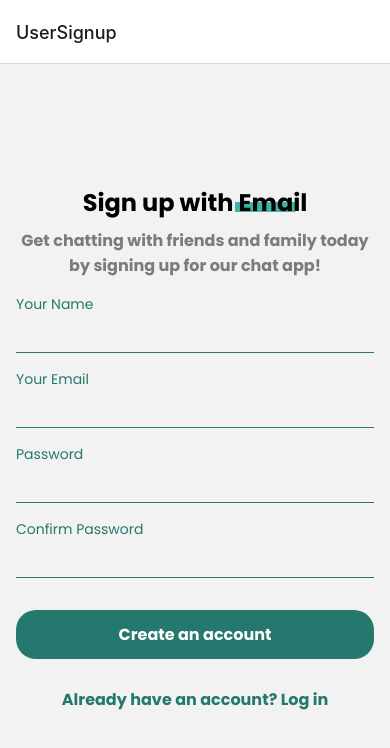
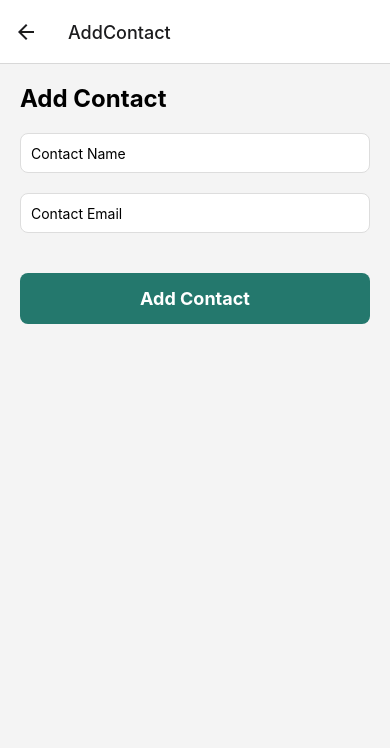
Before and after one commit to PhilaNgcamu/chat-app, a React Native app: screen /AddContact in a window 390 px wide. Shown: the top 748 px of the page. Built offline with nearby package versions, Linux system fonts and the light colour scheme; no server answers.

Commit message:
Added contact form

```diff
--- /dev/null
+++ b/components/chat/AddContact.js
@@ -0,0 +1,84 @@
+import React, { useState } from "react";
+import {
+  View,
+  Text,
+  TextInput,
+  TouchableOpacity,
+  StyleSheet,
+} from "react-native";
+import { getDatabase, ref, push } from "firebase/database";
+
+const AddContact = ({ navigation }) => {
+  const [contactName, setContactName] = useState("");
+  const [contactEmail, setContactEmail] = useState("");
+
+  const handleAddContact = async () => {
+    if (contactName.trim() === "" || contactEmail.trim() === "") return;
+    const db = getDatabase();
+    const contactsRef = ref(db, "users");
+    await push(contactsRef, {
+      name: contactName,
+      email: contactEmail,
+    });
+    setContactName("");
+    setContactEmail("");
+    navigation.goBack();
+  };
+
+  return (
+    <View style={styles.container}>
+      <Text style={styles.title}>Add Contact</Text>
+      <TextInput
+        style={styles.input}
+        value={contactName}
+        onChangeText={setContactName}
+        placeholder="Contact Name"
+      />
+      <TextInput
+        style={styles.input}
+        value={contactEmail}
+        onChangeText={setContactEmail}
+        placeholder="Contact Email"
+      />
+      <TouchableOpacity style={styles.addButton} onPress={handleAddContact}>
+        <Text style={styles.addButtonText}>Add Contact</Text>
+      </TouchableOpacity>
+    </View>
+  );
+};
+
+const styles = StyleSheet.create({
+  container: {
+    flex: 1,
+    padding: 20,
+    backgroundColor: "#f4f4f4",
+  },
+  title: {
+    fontSize: 24,
+    fontWeight: "bold",
+    marginBottom: 20,
+  },
+  input: {
+    height: 40,
+    borderColor: "#ddd",
+    borderWidth: 1,
+    borderRadius: 8,
+    padding: 10,
+    marginBottom: 20,
+    backgroundColor: "#fff",
+  },
+  addButton: {
+    backgroundColor: "#24786D",
+    padding: 15,
+    borderRadius: 8,
+    alignItems: "center",
+    marginTop: 20,
+  },
+  addButtonText: {
+    color: "#fff",
+    fontSize: 18,
+    fontWeight: "bold",
+  },
+});
+
+export default AddContact;
--- a/components/chat/CreateGroupChat.js
+++ b/components/chat/CreateGroupChat.js
@@ -7,7 +7,7 @@ import {
   FlatList,
   StyleSheet,
 } from "react-native";
-import { getDatabase, ref, push, get, update } from "firebase/database";
+import { getDatabase, ref, push, get } from "firebase/database";
 import { auth } from "../../backend/firebaseConfig";
 import { MaterialIcons } from "@expo/vector-icons";
 
@@ -29,6 +29,8 @@ const CreateGroupChat = ({ navigation }) => {
           })
         );
         setContacts(contactsList);
+      } else {
+        setContacts([]);
       }
     };
     fetchContacts();
@@ -84,14 +86,35 @@ const CreateGroupChat = ({ navigation }) => {
         onChangeText={setGroupName}
         placeholder="Group Name"
       />
+      {contacts.length === 0 ? (
+        <View style={styles.noContactsContainer}>
+          <MaterialIcons name="error-outline" size={50} color="#888" />
+          <Text style={styles.noContactsText}>No contacts available</Text>
+        </View>
+      ) : (
         <FlatList
           data={contacts}
           renderItem={renderItem}
           keyExtractor={(item) => item.id}
           style={styles.contactList}
         />
-      <TouchableOpacity style={styles.createButton} onPress={handleCreateGroup}>
+      )}
+      <TouchableOpacity
+        style={[
+          styles.createButton,
+          (groupName.trim() === "" || selectedContacts.length === 0) &&
+            styles.createButtonDisabled,
+        ]}
+        onPress={handleCreateGroup}
+        disabled={groupName.trim() === "" || selectedContacts.length === 0}
+      >
         <Text style={styles.createButtonText}>Create Group</Text>
+      </TouchableOpacity>
+      <TouchableOpacity
+        style={styles.addContactButton}
+        onPress={() => navigation.navigate("AddContact")}
+      >
+        <Text style={styles.addContactButtonText}>Add New Contact</Text>
       </TouchableOpacity>
     </View>
   );
@@ -120,6 +143,16 @@ const styles = StyleSheet.create({
   contactList: {
     flex: 1,
   },
+  noContactsContainer: {
+    flex: 1,
+    justifyContent: "center",
+    alignItems: "center",
+  },
+  noContactsText: {
+    fontSize: 18,
+    color: "#888",
+    marginTop: 10,
+  },
   contactItem: {
     padding: 15,
     backgroundColor: "#fff",
@@ -139,7 +172,22 @@ const styles = StyleSheet.create({
     alignItems: "center",
     marginTop: 20,
   },
+  createButtonDisabled: {
+    backgroundColor: "#b2d8d8",
+  },
   createButtonText: {
+    color: "#fff",
+    fontSize: 18,
+    fontWeight: "bold",
+  },
+  addContactButton: {
+    backgroundColor: "#3498db",
+    padding: 15,
+    borderRadius: 8,
+    alignItems: "center",
+    marginTop: 10,
+  },
+  addContactButtonText: {
     color: "#fff",
     fontSize: 18,
     fontWeight: "bold",
--- a/components/onboarding/UserSignup.js
+++ b/components/onboarding/UserSignup.js
@@ -7,8 +7,9 @@ import {
   View,
 } from "react-native";
 import { useFonts } from "expo-font";
-import { createUserWithEmailAndPassword } from "firebase/auth";
+import { createUserWithEmailAndPassword, getAuth } from "firebase/auth";
 import { auth } from "../../backend/firebaseConfig";
+import { getDatabase, ref, set } from "firebase/database";
 
 const UserSignup = ({ navigation }) => {
   const [name, setName] = useState("");
@@ -29,11 +30,24 @@ const UserSignup = ({ navigation }) => {
     }
 
     try {
-      await createUserWithEmailAndPassword(auth, email, password);
-      navigation.navigate("Home");
+      const auth = getAuth();
+      const userCredential = await createUserWithEmailAndPassword(
+        auth,
+        email,
+        password
+      );
+      const user = userCredential.user;
+
+      // Store user information in Realtime Database
+      const db = getDatabase();
+      await set(ref(db, "users/" + user.uid), {
+        name: name,
+        email: email,
+      });
+
+      navigation.navigate("UserProfile", { userId: user.uid });
     } catch (error) {
-      console.log(error);
-      setError(error.message);
+      console.error(error);
     }
   };
 
--- a/components/screens/Navigation.js
+++ b/components/screens/Navigation.js
@@ -8,6 +8,7 @@ import ChatScreen from "../chat/ChatScreen";
 import Home from "./Home";
 import ContactList from "../chat/ContactList";
 import CreateGroupChat from "../chat/CreateGroupChat";
+import AddContact from "../chat/AddContact";
 
 const Stack = createNativeStackNavigator();
 
@@ -23,6 +24,7 @@ export default function NavigationScreens() {
         <Stack.Screen name="Home" component={Home} />
         <Stack.Screen name="Contact List" component={ContactList} />
         <Stack.Screen name="CreateGroupChat" component={CreateGroupChat} />
+        <Stack.Screen name="AddContact" component={AddContact} />
       </Stack.Navigator>
     </NavigationContainer>
   );
```
Lines whose indentation alone changed are shown as unchanged.
